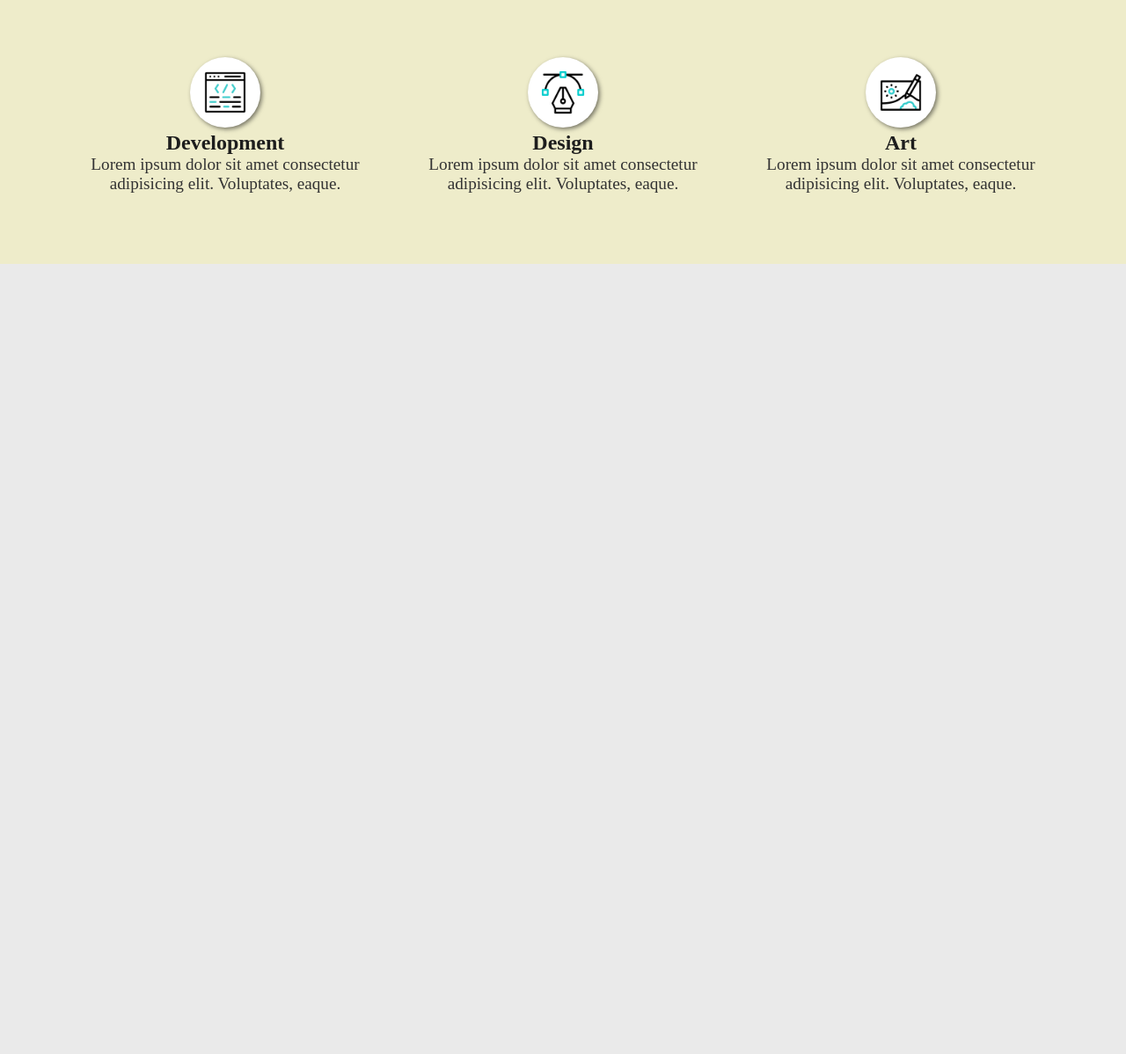
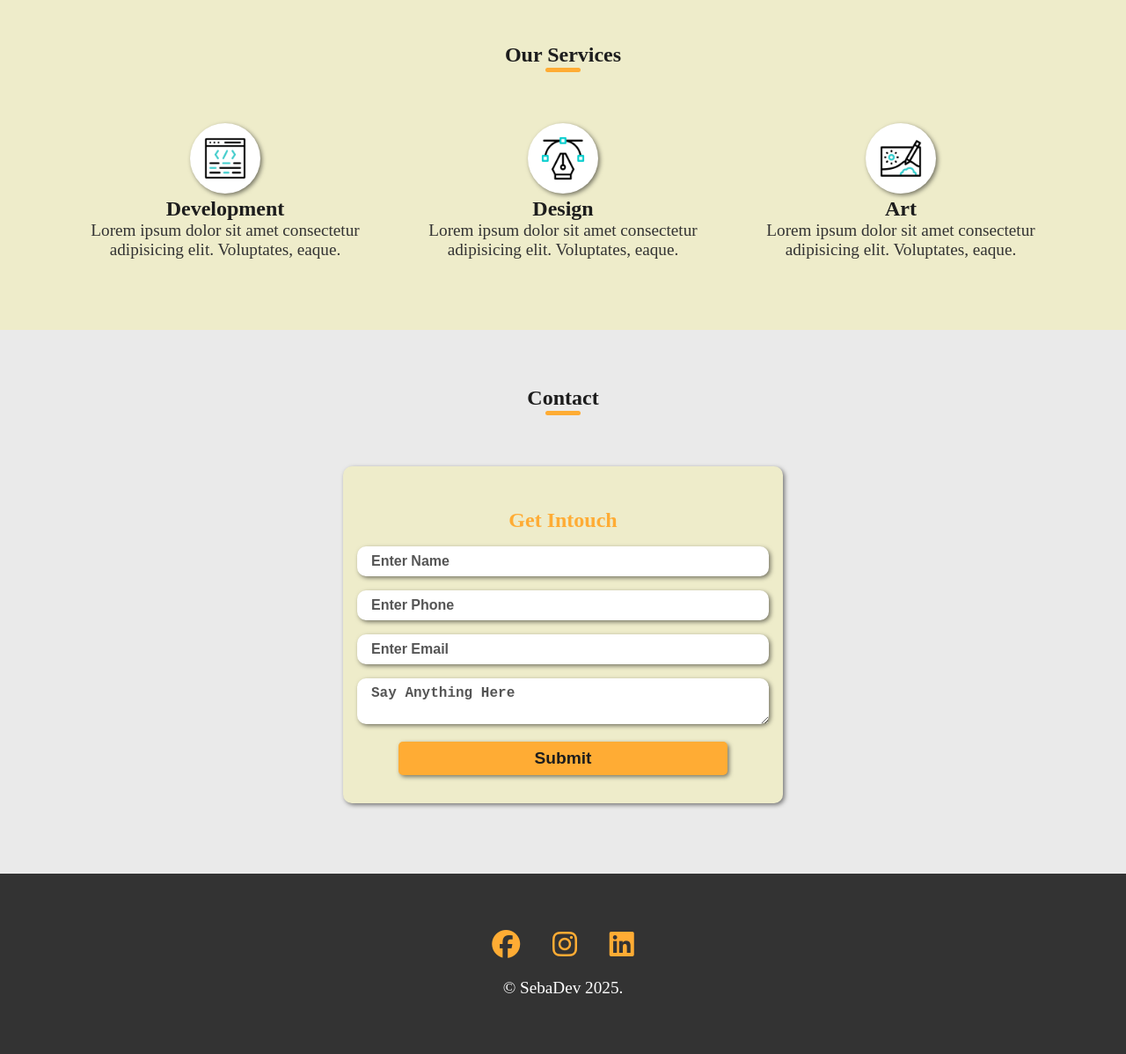
Before and after one commit to sebadev123/seba-dev, a plain HTML site: page index.html in a window 1280 px wide. Shown: the part 999-2197 px from the top of the page at 88% size. Before the commit the page ends 1299 px from the top, so only its background shows below. Drawn offline with Linux system fonts and the light colour scheme.

Commit message:
just added the contact and footer sections

```diff
--- a/css/main.scss
+++ b/css/main.scss
@@ -47,6 +47,24 @@
 
     p, h1,h2,h3,h4,h5,h6 {
         color: #1d1d1d;
+    }
+
+    .section-title {
+        margin-bottom: 3rem;
+        text-align: center;
+        position: relative;
+
+        &::before {
+            content: "";
+            width: 40px;
+            height: 5px;
+            background-color: var(--clr-prim-200);
+            position: absolute;
+            border-radius: var(--br-10);
+            bottom: -6px;
+            left: 50%;
+            transform: translateX(-50%);
+        }
     }
 
 
@@ -116,7 +134,7 @@
 }
 
 
-
+// header
 #header {
     .navbar {
         padding-block: 1rem;
@@ -128,7 +146,12 @@
                     .brand-name {
                         font-size: 1.3rem;
                         font-weight: 600;
+                        color: var(--clr-dark-200);
                         text-transform: uppercase;
+
+                        span{
+                            color: var(--clr-prim-200);
+                        }
                     }
                 }
 
@@ -206,6 +229,81 @@
     }
 }
 
+#contact-section {
+    .form-wrapper {
+        width: 100%;
+        margin-inline: auto;
+        display: flex;
+        justify-content: center;
+        padding-block: 1rem;
+
+        .form-con  {
+            max-width: 500px;
+            background-color: var(--clr-prim-300);
+            padding-inline: min(1rem, 5%);
+            padding-block: min(2rem, 5%);
+            border-radius: var(--br-10);
+            box-shadow: var(--bs);
+
+            .form-title {
+                text-align: center;
+                margin-block: 1rem;
+                color: var(--clr-prim-200);
+            }
+
+            .input-fields {
+                width: 100%;
+                margin-bottom: 1rem;
+                padding: .5rem 1rem;
+                border-radius: var(--br-10);
+                outline: none;
+                border: none;
+                box-shadow: var(--bs);
+                font-size: 1rem;
+                color: var(--clr-dark-200);
+                    font-weight: 600;
+                caret-color: var(--clr-prim-200);
+                &::placeholder {
+                    color: #555;
+                    font-weight: 600;
+                }
+            }
+
+            .btn {
+                width: 80%;
+                margin: 0;
+                display: block;
+                margin-inline: auto;
+                top: 0;
+                outline: none;
+                border: none;
+
+            }
+        }
+    }
+}
+
+#footer {
+    background-color: var(--clr-dark-200);
+    font-size: 1.2rem;
+    text-align: center;
+
+    .footer-icons-con {
+        .footer-icons {
+            font-size: 2rem;
+            margin-inline: 1rem;
+            color: var(--clr-prim-200);
+
+            &:hover {
+                color: var(--clr-fff);
+            }
+        }
+    }
+    .copywrite {
+        color: var(--clr-fff);
+    }
+}
+
 
 @media (width <= 768px) {
     #header {
--- a/index.html
+++ b/index.html
@@ -15,7 +15,7 @@
     <div id="header">
         <div class="navbar">
             <div class="logo-con">
-                <a href="" class="brand-name">seba links</a>
+                <a href="" class="brand-name"><span>Seba</span>Dev</a>
             </div>
                 <input type="checkbox" id="check">
                 <label for="check">
@@ -50,6 +50,7 @@
 </section>
 
 <section class="sections" id="services-section">
+    <h2 class="section-title">Our Services</h2>
     <div class="row-con">
         <div class="col-3">
             <img src="assets/coding.gif" alt="" class="icons">
@@ -74,5 +75,29 @@
         </div>
     </div>
 </section>
+
+<section class="sections" id="contact-section">
+    <h2 class="section-title">Contact</h2>
+    <div class="form-wrapper">
+        <form action="" class="form-con">
+            <h2 class="form-title">Get Intouch</h2>
+            <input type="text" name="Name:" id="name" class="input-fields" placeholder="Enter Name">
+            <input type="text" name="Phone:" id="phone" class="input-fields" placeholder="Enter Phone">
+            <input type="text" name="Email:" id="email" class="input-fields" placeholder="Enter Email">
+            <textarea name="Message:" for="Message" class="input-fields" placeholder="Say Anything Here"></textarea>
+            <input type="submit" class="btn btn-prim">
+        </form>
+    </div>
+</section>
+
+<section class="sections" id="footer">
+    <div class="footer-icons-con">
+        <i class="fa-brands fa-facebook footer-icons"></i>
+        <i class="fa-brands fa-instagram footer-icons"></i>
+        <i class="fa-brands fa-linkedin footer-icons"></i>
+    </div>
+    <br>
+    <span class="copywrite">&copy SebaDev 2025.</span>
+</section>
 </body>
 </html>
```
Also changed, not shown: css/main.css, 1 other file.
